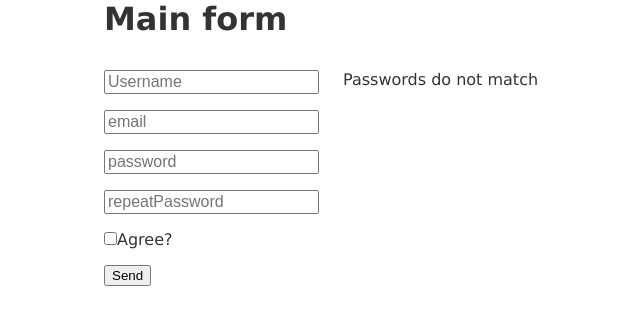
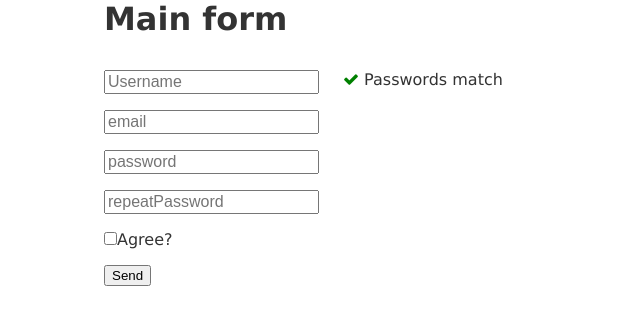
Before and after one commit to MariusCodeAcademy/form-validation-js3, a React (Create React App) app: page / in a window 1280 px wide. Shown: the top 324 px of the page, without its empty margins (24-664 px from the left). Built offline with nearby package versions, Linux system fonts and the light colour scheme.

Commit message:
validation results live

```diff
--- a/package.json
+++ b/package.json
@@ -6,6 +6,7 @@
     "@testing-library/jest-dom": "^5.14.1",
     "@testing-library/react": "^11.2.7",
     "@testing-library/user-event": "^12.8.3",
+    "font-awesome": "4.7",
     "joi-browser": "^13.4.0",
     "react": "^17.0.2",
     "react-dom": "^17.0.2",
--- a/src/components/mainForm.jsx
+++ b/src/components/mainForm.jsx
@@ -76,11 +76,14 @@
     const obj = { [name]: value };
     const schema = { [name]: this.schema[name] }; // {email: Joi.string().email({ minDomainSegments: 2 }).required(),}
     const result = Joi.validate(obj, schema);
+    console.log(result);
     if (result.error) {
       console.log(result.error.details[0].message);
       this.setState({ errors: { ...this.state.errors, [name]: result.error.details[0].message } });
     } else {
-      this.setState({ errors: { ...this.state.errors, [name]: '' } });
+      const errorsCopy = { ...this.state.errors };
+      delete errorsCopy[name];
+      this.setState({ errors: errorsCopy });
     }
   }
 
@@ -88,6 +91,12 @@
     // console.log(event);
     this.setState({ account: { ...this.state.account, agreement: event.target.checked } });
   };
+
+  passProps() {
+    if (this.state.errors.password) return true;
+    if (this.state.errors.repeatPassword) return true;
+    return false;
+  }
 
   render() {
     const { account, errors, errorMessages } = this.state;
@@ -147,7 +156,7 @@
             {errors.agreement && <p className="error-msg">{errorMessages.agreement}</p>}
             <button type="submit">Send</button>
           </form>
-          <ValidationResults />
+          <ValidationResults passErr={this.passProps()} />
         </div>
       </div>
     );
--- a/src/components/validationResults.jsx
+++ b/src/components/validationResults.jsx
@@ -5,7 +5,17 @@
   render() {
     return (
       <div className="results">
-        <p>Passwords do not match</p>
+        {this.props.passErr ? (
+          <p>
+            {' '}
+            <i style={{ color: 'tomato' }} className="fa fa-close"></i> Passwords do not match
+          </p>
+        ) : (
+          <p>
+            {' '}
+            <i style={{ color: 'green' }} className="fa fa-check"></i> Passwords match
+          </p>
+        )}
       </div>
     );
   }
--- a/src/index.js
+++ b/src/index.js
@@ -2,6 +2,7 @@
 import ReactDOM from 'react-dom';
 import App from './App';
 import reportWebVitals from './reportWebVitals';
+import 'font-awesome/css/font-awesome.css';
 
 ReactDOM.render(
   <React.StrictMode>
```
Also changed, not shown: 1 other file (tests, documents, lock files or other folders).
